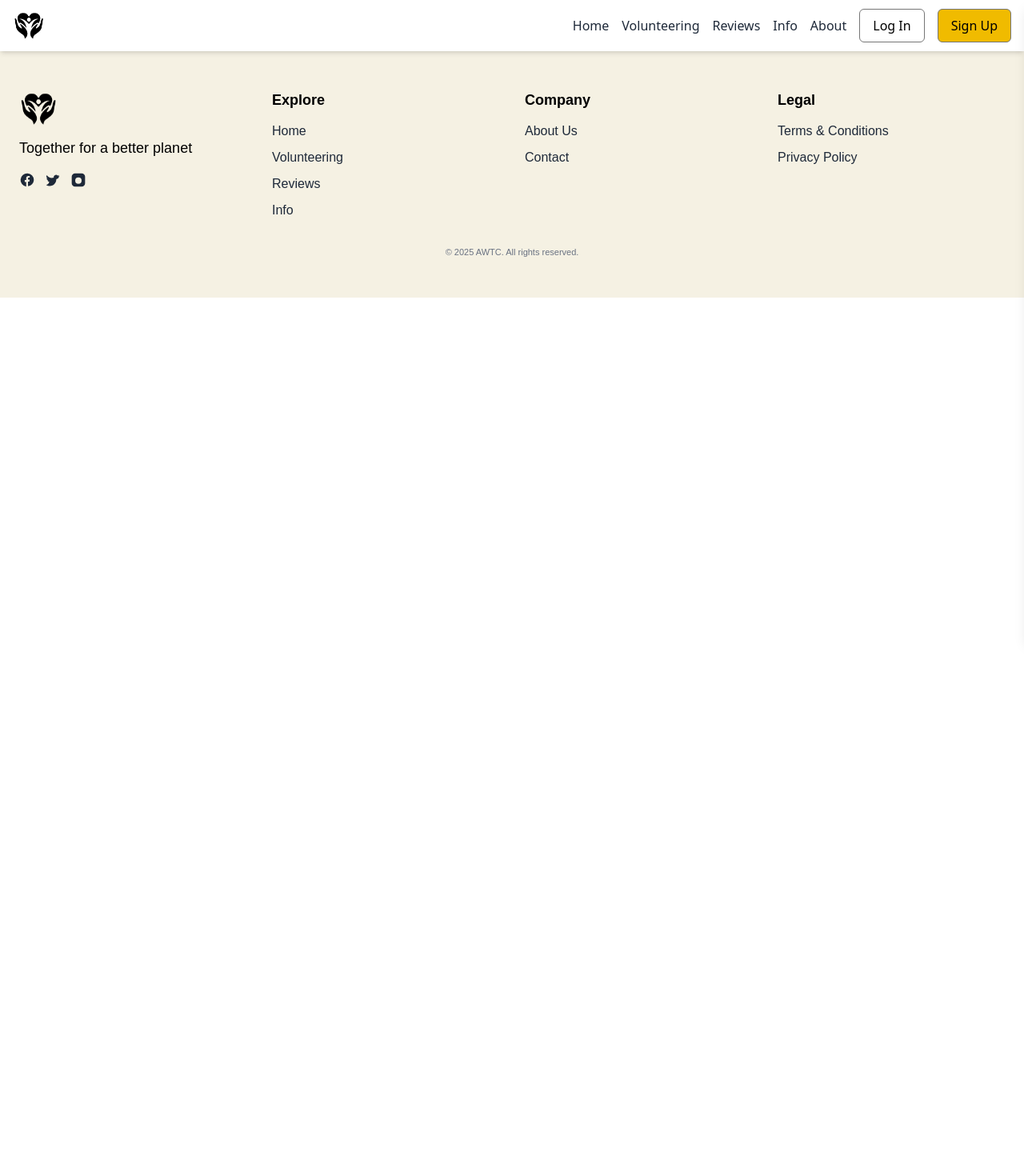
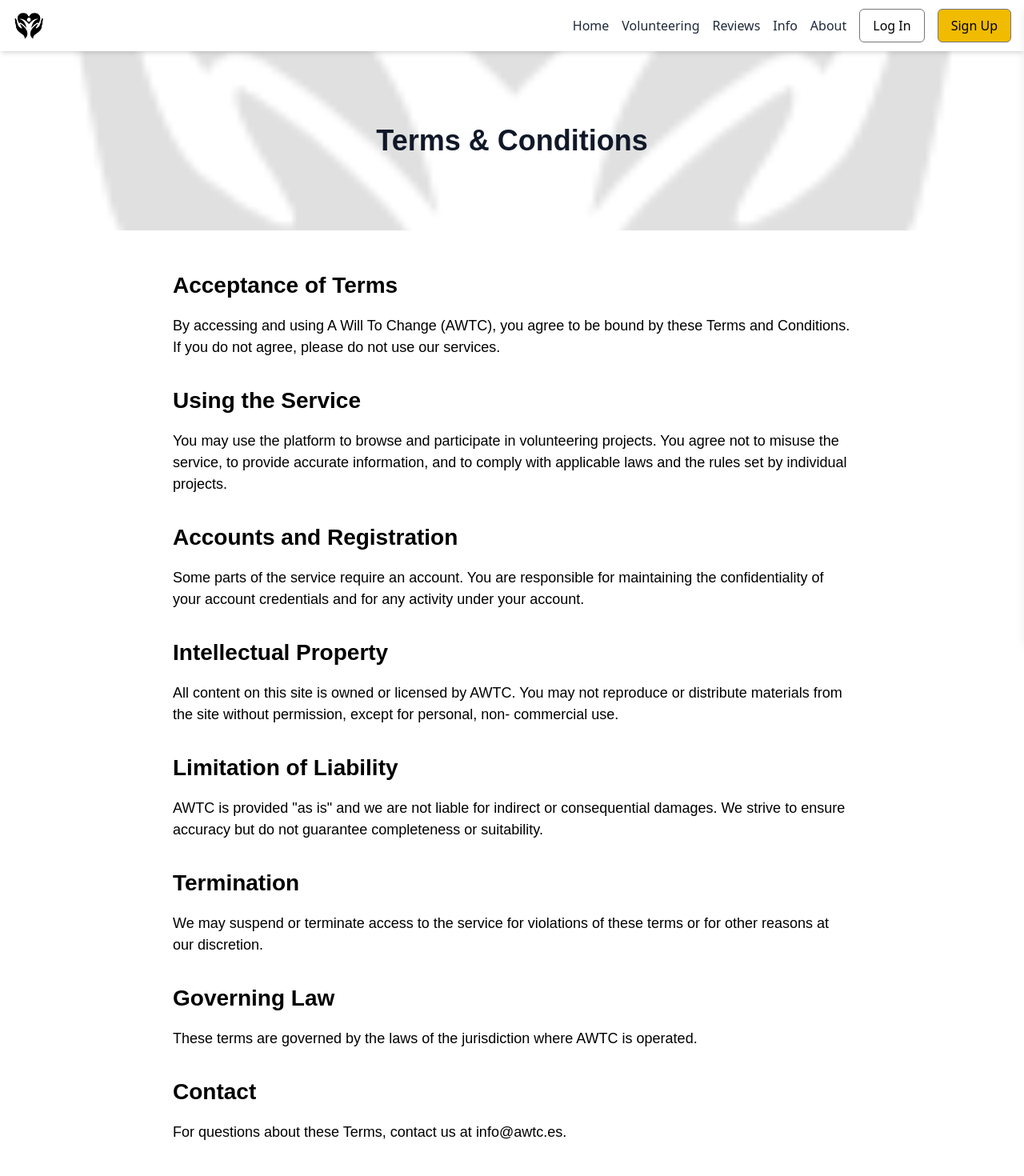
Before and after one commit to Jeremy-Pacheco/AWTC, a React (Vite) app in the folder frontend/: page /terms in a window 1280 px wide. Shown: the top 1470 px of the page at 80% size. Before the commit the page ends 800 px from the top, so only its background shows below. Built offline with nearby package versions, Linux system fonts and the light colour scheme.

Commit message:
feat: adding terms and conditions page

```diff
--- a/frontend/src/App.tsx
+++ b/frontend/src/App.tsx
@@ -8,6 +8,7 @@ import MoreInfo from "./pages/MoreInfo";
 import Dashboard from "./pages/Dashboard";
 import AboutUs from "./pages/AboutUs";
 import Privacy from "./pages/Privacy";
+import Terms from "./pages/Terms";
 
 //TODO: Import other pages when you have them
 function App() {
@@ -22,6 +23,7 @@ function App() {
         <Route path="/Reviews" element={<Reviews />} />
         <Route path="/MoreInfo" element={<MoreInfo />} />
         <Route path="/privacy" element={<Privacy />} />
+        <Route path="/terms" element={<Terms />} />
         <Route path="/dashboard" element={<Dashboard />} />
       </Routes>
       <Footer />
--- /dev/null
+++ b/frontend/src/pages/Terms.tsx
@@ -0,0 +1,81 @@
+import React from "react";
+import HeaderImg from "../assets/awtc-logo.png";
+import PolicySection from "../components/PolicySection";
+
+const Terms: React.FC = () => {
+  return (
+    <div className="min-h-[80vh]">
+      <header className="relative h-40 md:h-56 w-full overflow-hidden">
+        <img
+          src={HeaderImg}
+          alt="Terms and Conditions"
+          className="absolute inset-0 w-full h-full object-cover"
+          style={{ opacity: 0.12 }}
+        />
+        <div className="absolute inset-0 flex items-center justify-center">
+          <h1 className="text-gray-900 text-2xl md:text-4xl font-bold">Terms & Conditions</h1>
+        </div>
+      </header>
+
+      <main className="max-w-4xl mx-auto px-6 py-12 space-y-10">
+        <PolicySection title="Acceptance of Terms">
+          <p>
+            By accessing and using A Will To Change (AWTC), you agree to be bound by these
+            Terms and Conditions. If you do not agree, please do not use our services.
+          </p>
+        </PolicySection>
+
+        <PolicySection title="Using the Service">
+          <p>
+            You may use the platform to browse and participate in volunteering projects. You
+            agree not to misuse the service, to provide accurate information, and to comply with
+            applicable laws and the rules set by individual projects.
+          </p>
+        </PolicySection>
+
+        <PolicySection title="Accounts and Registration">
+          <p>
+            Some parts of the service require an account. You are responsible for maintaining the
+            confidentiality of your account credentials and for any activity under your account.
+          </p>
+        </PolicySection>
+
+        <PolicySection title="Intellectual Property">
+          <p>
+            All content on this site is owned or licensed by AWTC. You may not reproduce or
+            distribute materials from the site without permission, except for personal, non-
+            commercial use.
+          </p>
+        </PolicySection>
+
+        <PolicySection title="Limitation of Liability">
+          <p>
+            AWTC is provided "as is" and we are not liable for indirect or consequential damages.
+            We strive to ensure accuracy but do not guarantee completeness or suitability.
+          </p>
+        </PolicySection>
+
+        <PolicySection title="Termination">
+          <p>
+            We may suspend or terminate access to the service for violations of these terms or
+            for other reasons at our discretion.
+          </p>
+        </PolicySection>
+
+        <PolicySection title="Governing Law">
+          <p>
+            These terms are governed by the laws of the jurisdiction where AWTC is operated.
+          </p>
+        </PolicySection>
+
+        <PolicySection title="Contact">
+          <p>
+            For questions about these Terms, contact us at <a href="mailto:info@awtc.example">info@awtc.es</a>.
+          </p>
+        </PolicySection>
+      </main>
+    </div>
+  );
+};
+
+export default Terms;
```
